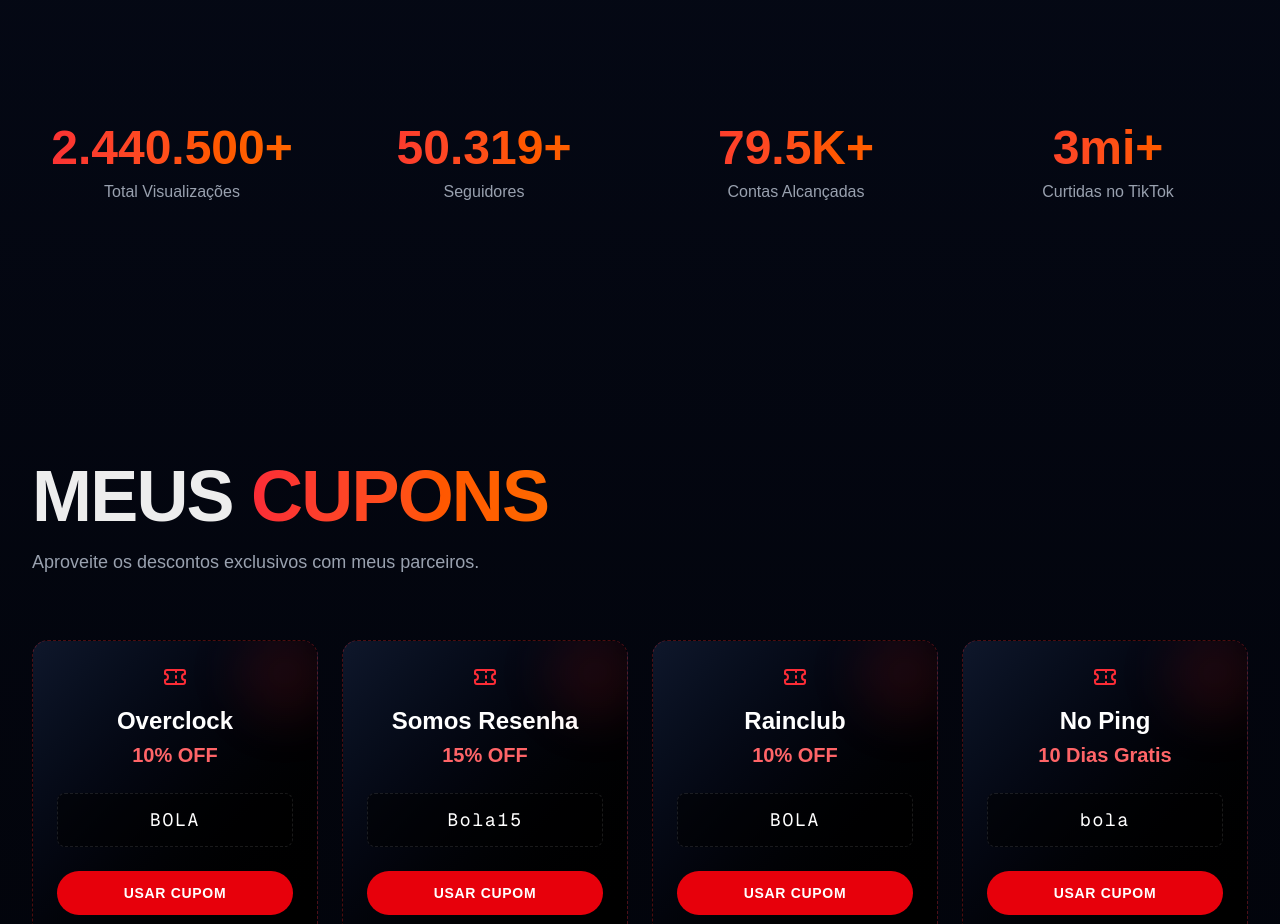
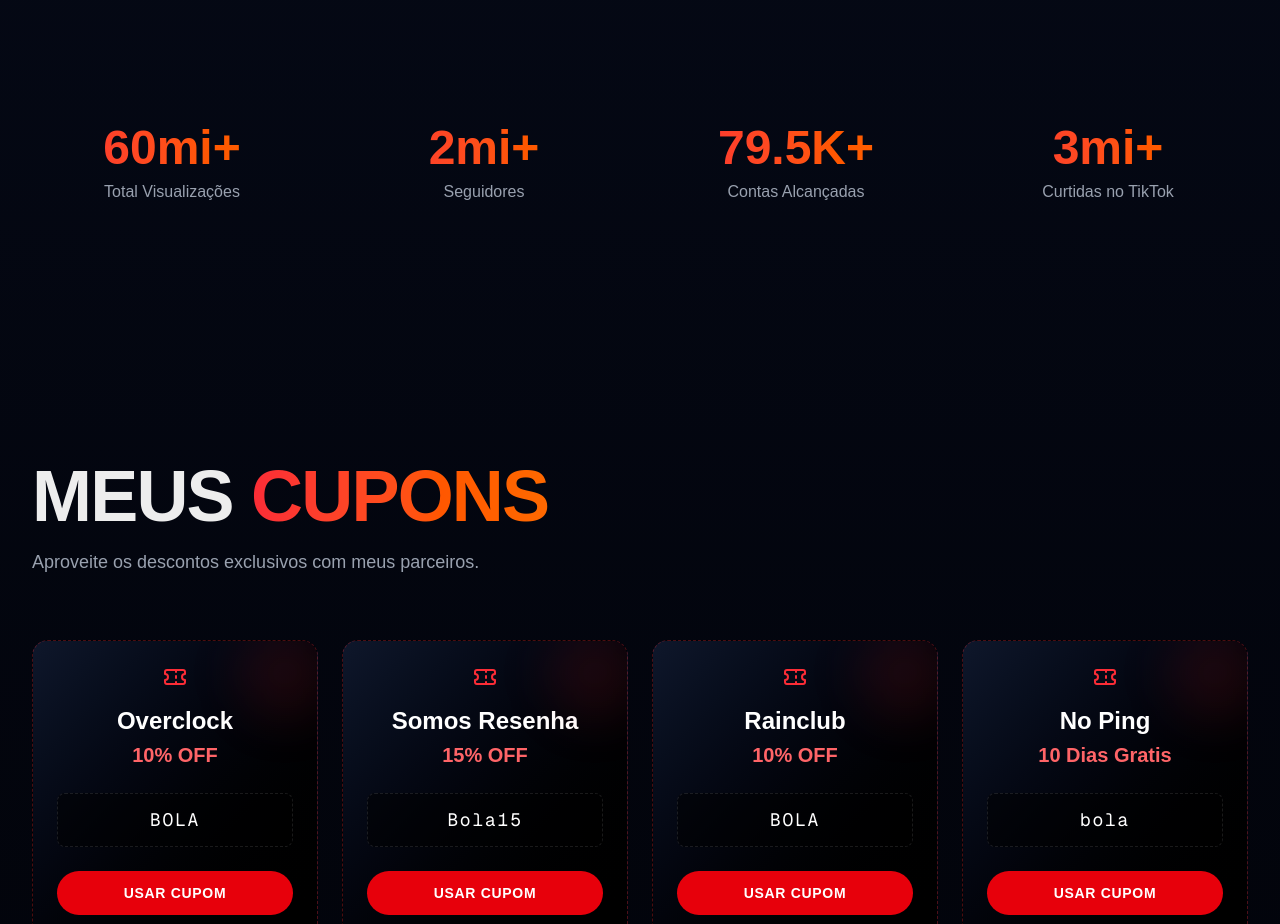
Before and after one commit to yanresende/Portifolio_Samuel, a Next.js app in the folder Codigo/frontend/: page / in a window 1280 px wide. Shown: the part 9200-10124 px from the top of the page. Built offline with nearby package versions, Linux system fonts and the light colour scheme; no server answers.

Commit message:
Update page.tsx

```diff
--- a/Codigo/frontend/app/page.tsx
+++ b/Codigo/frontend/app/page.tsx
@@ -270,8 +270,8 @@
   ];
 
   const stats = [
-    { number: '2.440.500+', label: 'Total Visualizações' },
-    { number: '50.319+', label: 'Seguidores' },
+    { number: '60mi+', label: 'Total Visualizações' },
+    { number: '2mi+', label: 'Seguidores' },
     { number: '79.5K+', label: 'Contas Alcançadas' },
     { number: '3mi+', label: 'Curtidas no TikTok' },
   ];
@@ -1325,7 +1325,7 @@
               <FaInstagram size={24} />
             </motion.a>
             <motion.a
-              href="https://www.tiktok.com/@samuelbola"
+              href="https://www.tiktok.com/@samuelbola_"
               target="_blank"
               rel="noopener noreferrer"
               whileHover={{ scale: 1.2, rotate: -10 }}
```
